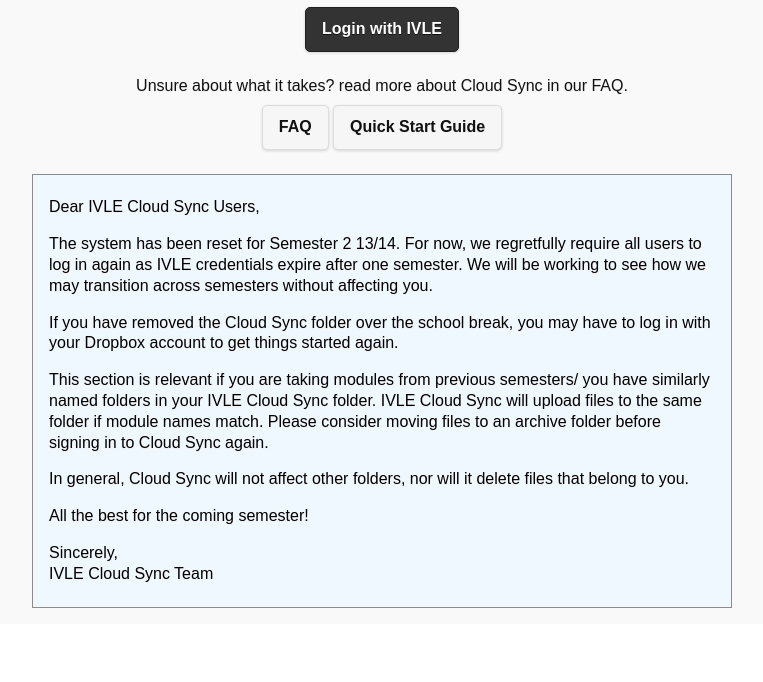
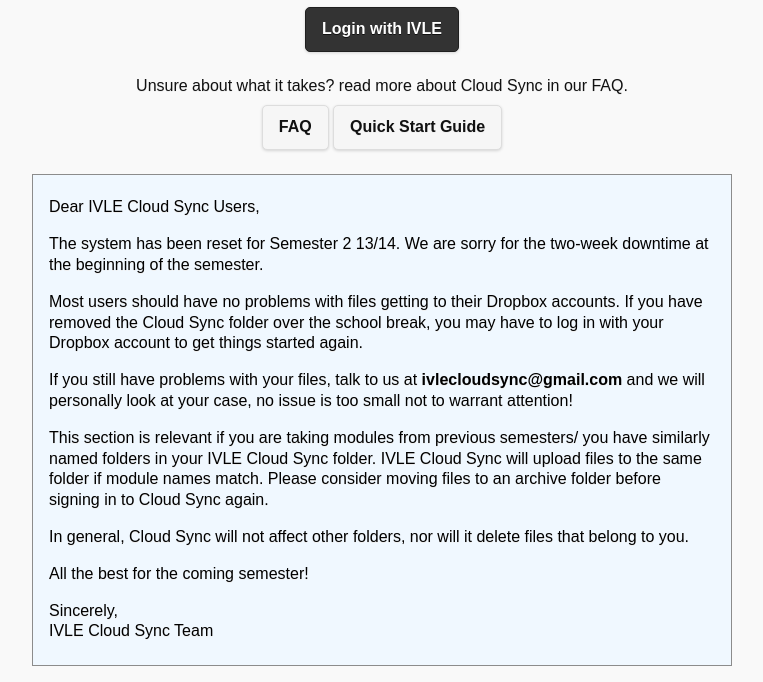
Before and after one commit to nicluo/ivle-cloud-sync, a Flask app: page / in a window 1280 px wide. Shown: the part 479-1161 px from the top of the page, without its empty margins (258-1021 px from the left). Before the commit the page ends 1087 px from the top, so only its background shows below. Run offline with Flask 2, Linux system fonts and the light colour scheme; parts of the project's set-up code (start-up, migrations or seed data) failed here and were passed over.

Commit message:
changed message to users at index

```diff
--- a/ivlemods/templates/index.html
+++ b/ivlemods/templates/index.html
@@ -30,8 +30,9 @@
 
   <div class="ui-body ui-body-c" style="text-align:left">
     <p>Dear IVLE Cloud Sync Users,</p>
-    <p>The system has been reset for Semester 2 13/14. For now, we regretfully require all users to log in again as IVLE credentials expire after one semester. We will be working to see how we may transition across semesters without affecting you.</p>
-    <p>If you have removed the Cloud Sync folder over the school break, you may have to log in with your Dropbox account to get things started again.</p>
+    <p>The system has been reset for Semester 2 13/14. We are sorry for the two-week downtime at the beginning of the semester.</p>
+    <p>Most users should have no problems with files getting to their Dropbox accounts. If you have removed the Cloud Sync folder over the school break, you may have to log in with your Dropbox account to get things started again.</p>
+    <p>If you still have problems with your files, talk to us at <strong>ivlecloudsync@gmail.com</strong> and we will personally look at your case, no issue is too small not to warrant attention!</p>
     <p>This section is relevant if you are taking modules from previous semesters/ you have similarly named folders in your IVLE Cloud Sync folder. IVLE Cloud Sync will upload files to the same folder if module names match. Please consider moving files to an archive folder before signing in to Cloud Sync again.</p>
     <p>In general, Cloud Sync will not affect other folders, nor will it delete files that belong to you.</p>
     <p>All the best for the coming semester!</p>
```
